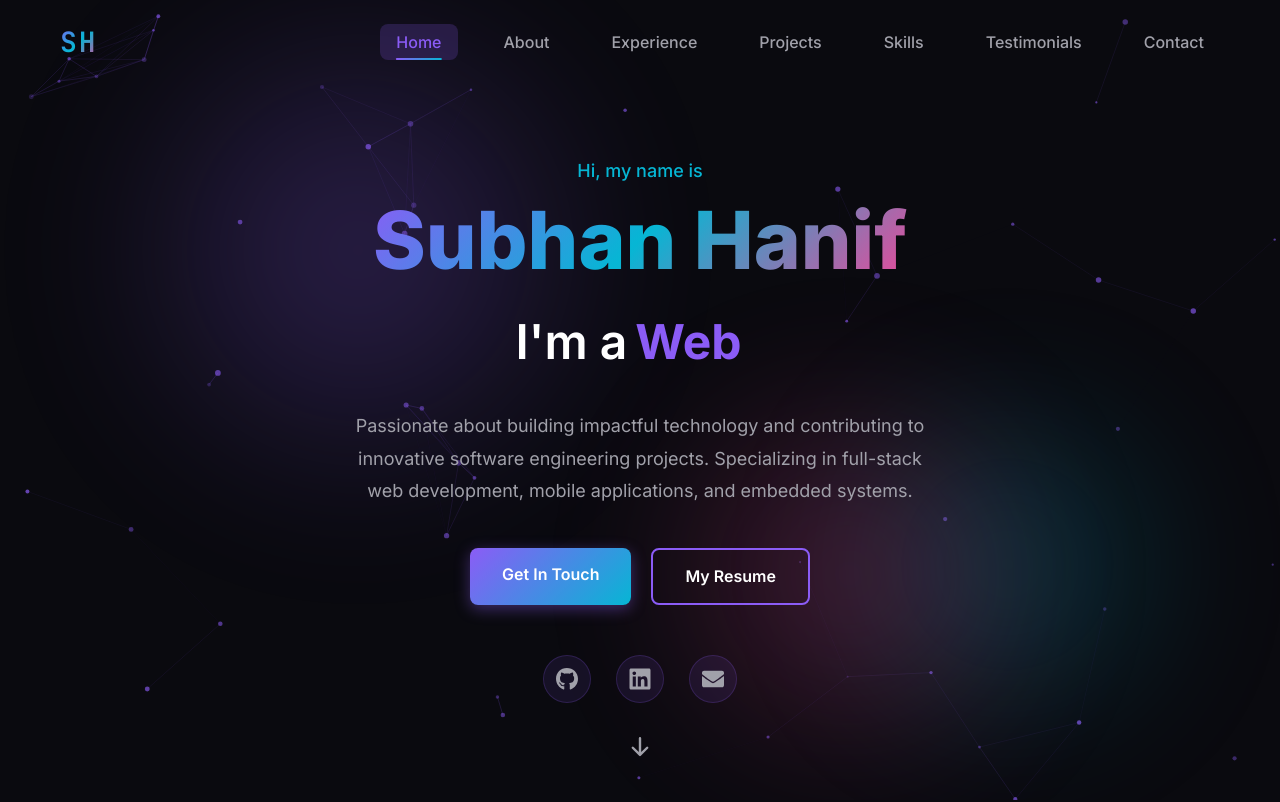
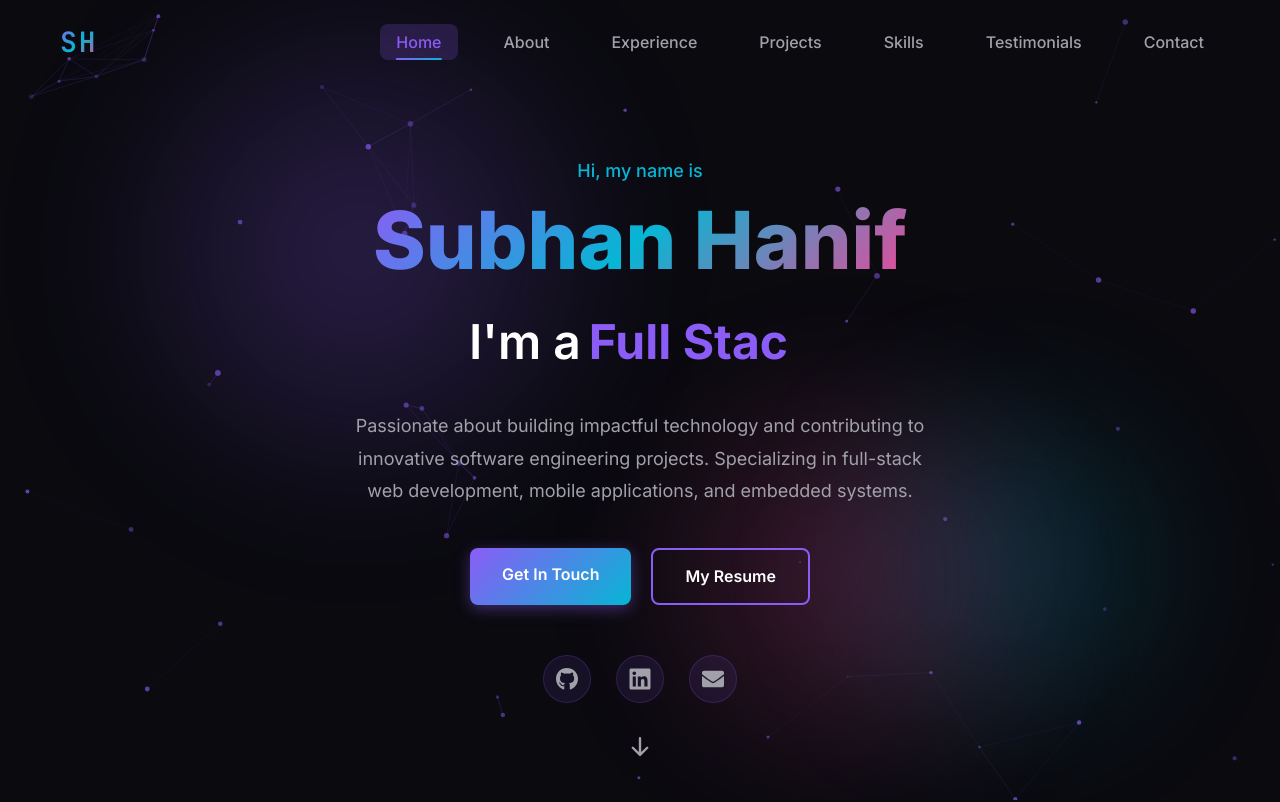
Before and after one commit to subhanbnto/my-website, a React (Vite) app: page / in a window 1280 px wide. Shown: the top 802 px of the page. Built offline with nearby package versions, Linux system fonts and the light colour scheme; no server answers.

Commit message:
Fix typing animation initialization for mobile devices

```diff
--- a/src/components/Hero.css
+++ b/src/components/Hero.css
@@ -196,10 +196,12 @@
     display: inline-block;
     min-width: 180px;
     text-align: left;
+    animation: none; /* Ensure no conflicting animations */
   }
 
   .cursor {
     display: inline-block;
+    animation: blink 1s infinite;
   }
 
   .hero-social {
--- a/src/components/Hero.jsx
+++ b/src/components/Hero.jsx
@@ -1,4 +1,4 @@
-import { useEffect, useState, useRef } from 'react'
+import { useEffect, useState } from 'react'
 import { motion } from 'framer-motion'
 import { FaGithub, FaLinkedin, FaEnvelope } from 'react-icons/fa'
 import { HiArrowDown } from 'react-icons/hi'
@@ -9,40 +9,57 @@ const Hero = () => {
   const [isDeleting, setIsDeleting] = useState(false)
   const [loopNum, setLoopNum] = useState(0)
   const [typingSpeed, setTypingSpeed] = useState(150)
-  const mountedRef = useRef(false)
 
   const roles = ['Full Stack Developer', 'Web Developer', 'Software Engineer', 'Mobile App Developer']
 
+  // Initialize typing on mount
   useEffect(() => {
-    if (!mountedRef.current) {
-      mountedRef.current = true
-      // Start with first character
+    if (displayText === '' && !isDeleting) {
       setDisplayText(roles[0][0])
-      return
     }
+  }, [])
+
+  useEffect(() => {
+    let timer
 
     const handleTyping = () => {
       const current = loopNum % roles.length
       const currentText = roles[current]
 
-      setDisplayText(
-        isDeleting
-          ? currentText.substring(0, displayText.length - 1)
-          : currentText.substring(0, displayText.length + 1)
-      )
+      if (isDeleting) {
+        // Deleting text
+        if (displayText.length > 0) {
+          setDisplayText(currentText.substring(0, displayText.length - 1))
+          setTypingSpeed(50)
+        } else {
+          // Finished deleting, move to next role
+          setIsDeleting(false)
+          setLoopNum(loopNum + 1)
+          setTypingSpeed(150)
+        }
+      } else {
+        // Typing text
+        if (displayText.length < currentText.length) {
+          setDisplayText(currentText.substring(0, displayText.length + 1))
+          setTypingSpeed(150)
+        } else {
+          // Finished typing, wait then start deleting
+          setTypingSpeed(150)
+          timer = setTimeout(() => {
+            setIsDeleting(true)
+          }, 2000)
+          return
+        }
+      }
 
-      setTypingSpeed(isDeleting ? 50 : 150)
-
-      if (!isDeleting && displayText === currentText) {
-        setTimeout(() => setIsDeleting(true), 2000)
-      } else if (isDeleting && displayText === '') {
-        setIsDeleting(false)
-        setLoopNum(loopNum + 1)
-      }
+      timer = setTimeout(handleTyping, typingSpeed)
     }
 
-    const timer = setTimeout(handleTyping, typingSpeed)
-    return () => clearTimeout(timer)
+    timer = setTimeout(handleTyping, typingSpeed)
+
+    return () => {
+      if (timer) clearTimeout(timer)
+    }
   }, [displayText, isDeleting, loopNum, typingSpeed, roles])
 
   const scrollToAbout = () => {
```
